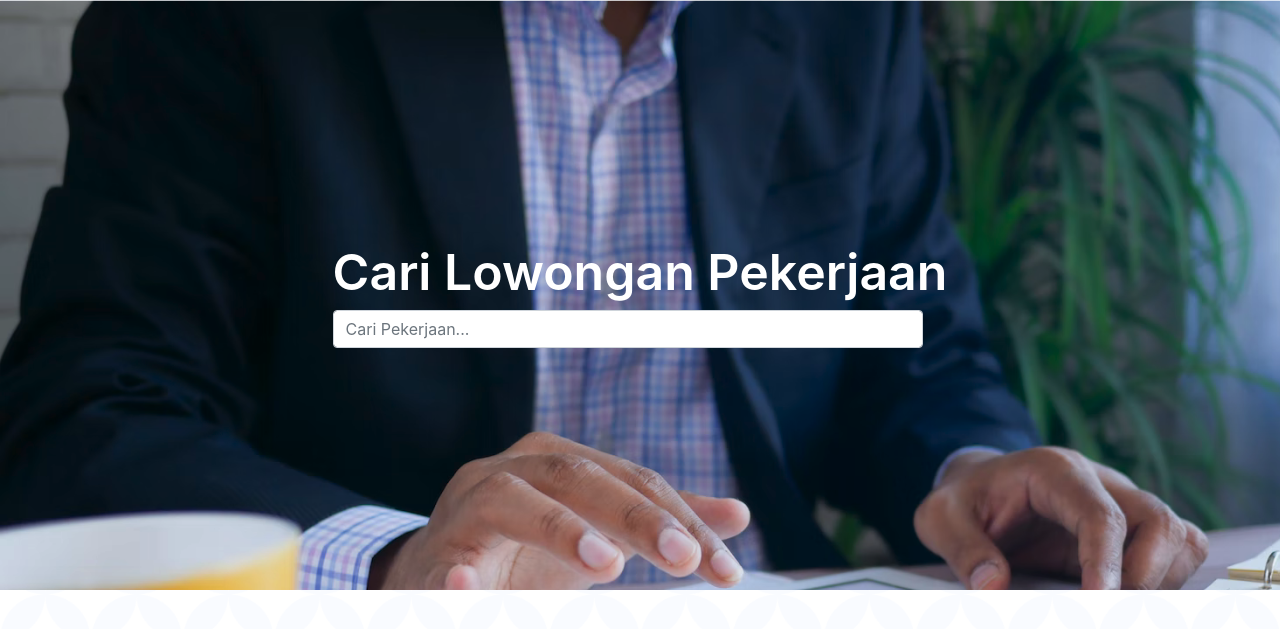
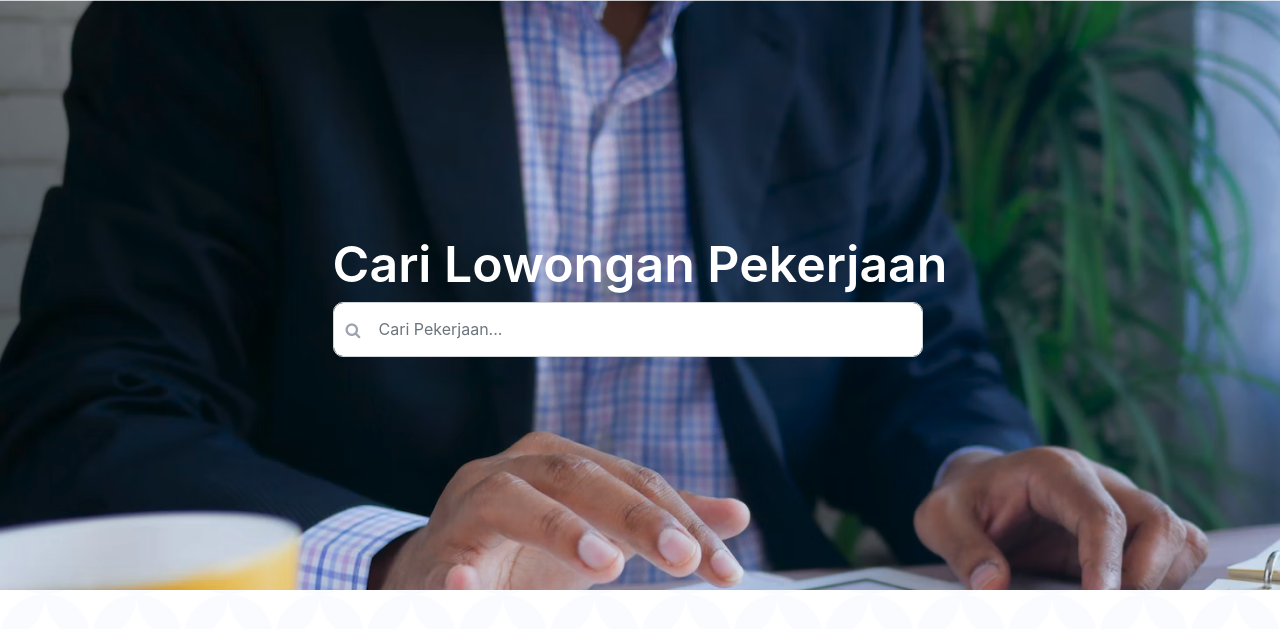
Before and after one commit to alyazharr/job-portal-teknokrat, a Django app: page / in a window 1280 px wide. Shown: the part 80-709 px from the top of the page. Run offline with Django 4.2, Linux system fonts and the light colour scheme; some libraries are stand-ins or nearby versions.

Commit message:
[CHORE] add icon search in landing page

```diff
--- a/static/css/home.css
+++ b/static/css/home.css
@@ -16,3 +16,25 @@
 .content-form {
     width: 100%;
 }
+
+.form{
+    position: relative;
+}
+
+.form .fa-search{
+    position: absolute;
+    top: 20px;
+    left: 25px;
+    color: #9ca3af;
+}
+
+.form-input{
+    height: 55px;
+    text-indent: 33px;
+    border-radius: 10px;
+}
+
+.form-input:focus{
+    box-shadow: none;
+    border:none;
+}
--- a/templates/base.html
+++ b/templates/base.html
@@ -13,6 +13,7 @@
 
   <link href="https://cdn.jsdelivr.net/npm/bootstrap@5.1.3/dist/css/bootstrap.min.css" rel="stylesheet"
     integrity="sha384-1BmE4kWBq78iYhFldvKuhfTAU6auU8tT94WrHftjDbrCEXSU1oBoqyl2QvZ6jIW3" crossorigin="anonymous">
+  <link rel="stylesheet" href="https://cdnjs.cloudflare.com/ajax/libs/font-awesome/4.7.0/css/font-awesome.min.css">
   <link rel="stylesheet" href="{% static 'css/style.css' %}">
 
   {% block meta %}
```
